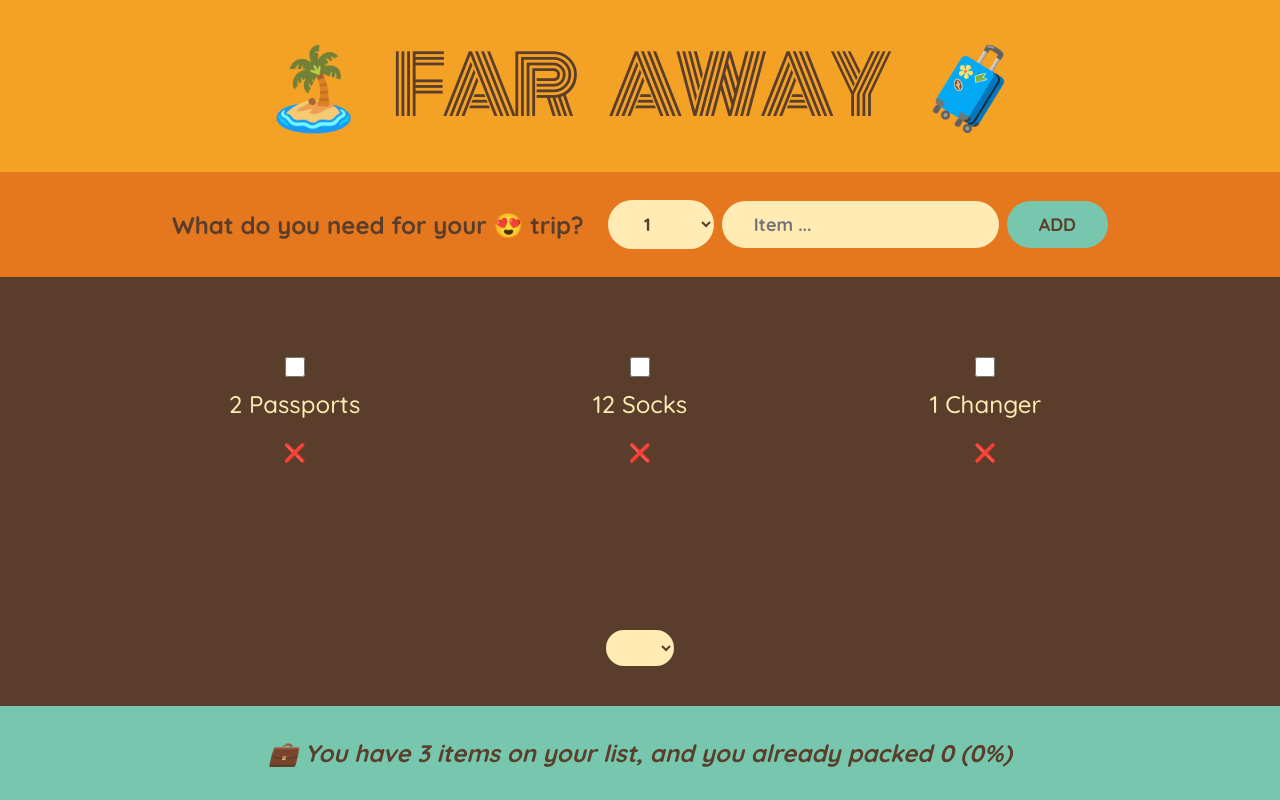
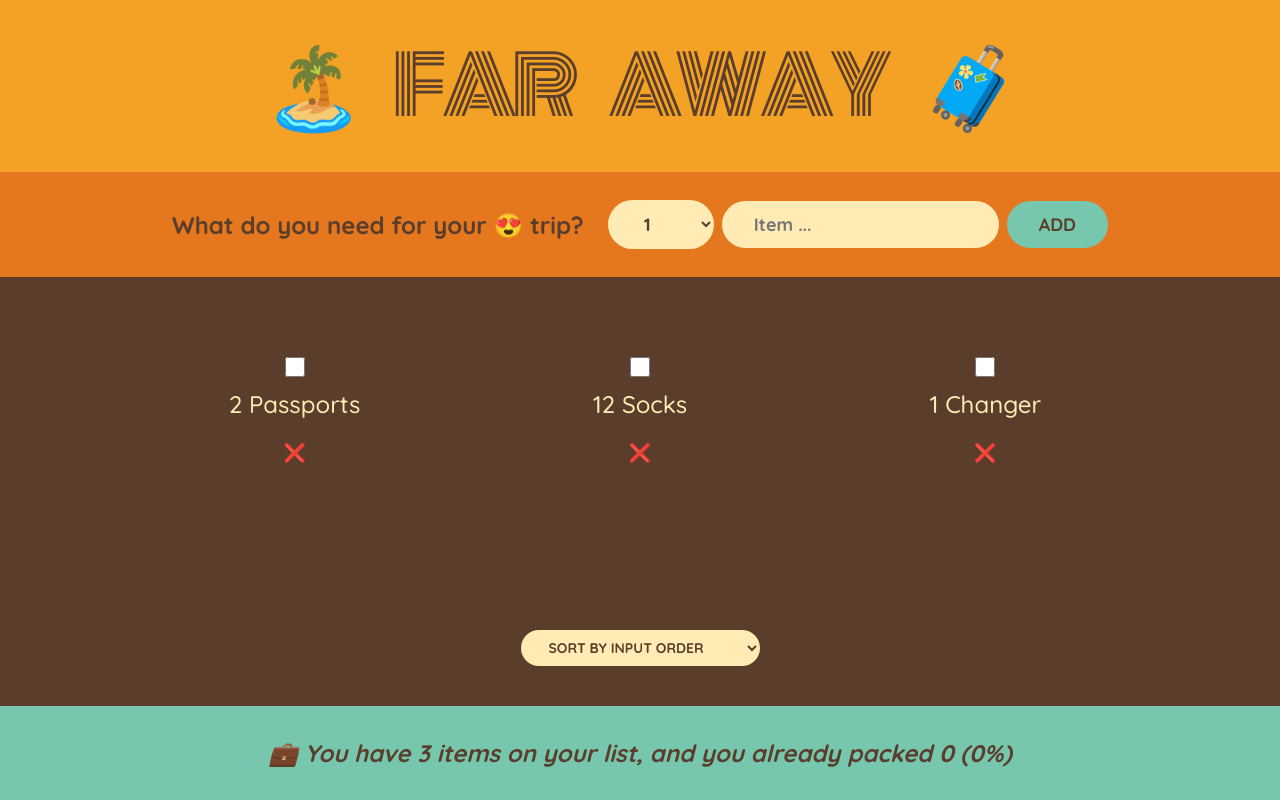
Before and after one commit to Mohammed3ohammed/Travel-list, a React (Create React App) app: page / in a window 1280 px wide. Built offline with nearby package versions, Linux system fonts and the light colour scheme.

Commit message:
Add sorting functionality for packing list by input order, description, and packed status

```diff
--- a/src/App.js
+++ b/src/App.js
@@ -89,10 +89,24 @@
       };
 
      function PackingList( {items, onDeleteItem, onToggleItems } ) {
+        const [sortBy  , setSortBy] = useState("input");
+        let sortedItems;
+        if(sortBy === "input") sortedItems = items;
+
+        if(sortBy === "description")
+          sortedItems = items
+        .slice()
+        .sort((a , b)=> a.description.localeCompare(b.description));
+
+        if(sortBy === "packed")
+          sortedItems = items
+        .slice()
+        .sort((a , b) => Number(a.packed) - Number(b.packed));
+
         return (
           <div className="list">
           <ul>
-            {items.map((item) => (
+            {sortedItems.map((item) => (
             <Item item={item}
               onDeleteItem={onDeleteItem}
               onToggleItems={onToggleItems}
@@ -101,10 +115,10 @@
           </ul>
 
             <div className="actions">
-              <select>
-                <option></option>
-                <option></option>
-                <option></option>
+              <select value={sortBy} onChange={(e) => setSortBy(e.target.value)}>
+                <option value="input">Sort by input order</option>
+                <option value="description">Sort by description</option>
+                <option value="packed">Sort by packed status</option>
               </select>
             </div>
 
```
